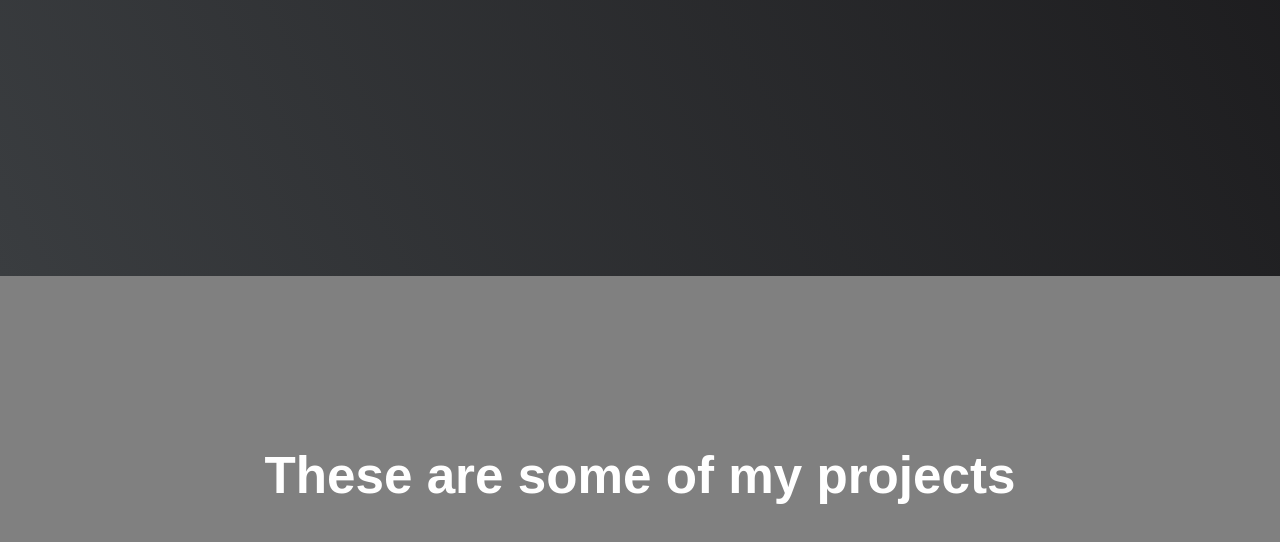
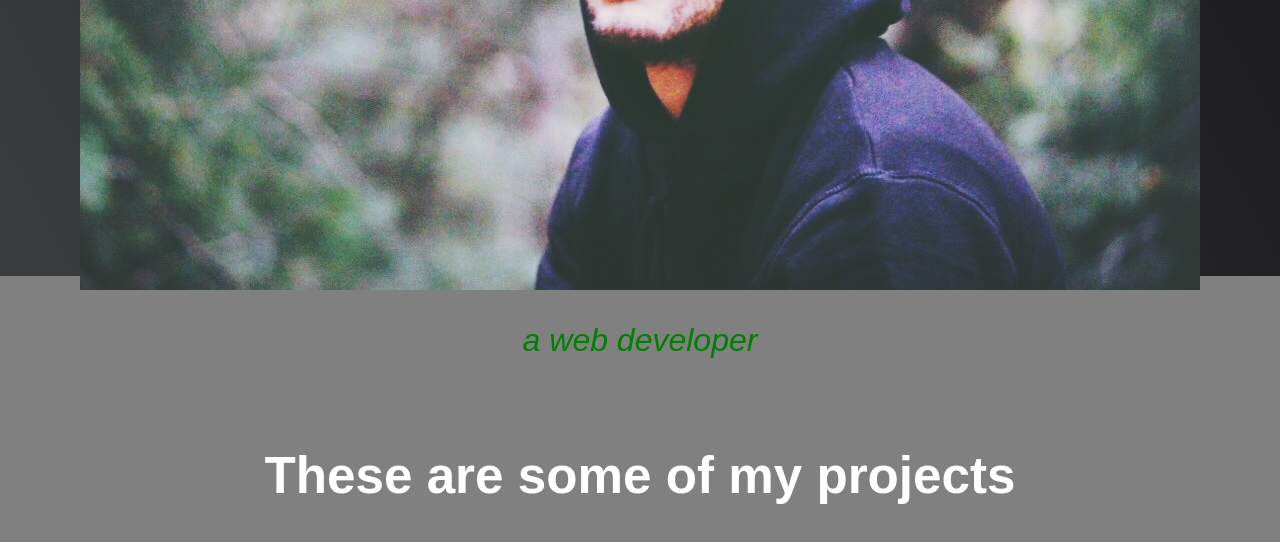
Before and after one commit to platano91/02-Challenge, a plain HTML site: page index.html in a window 1280 px wide. Shown: the part 524-1066 px from the top of the page. Drawn offline with Linux system fonts and the light colour scheme.

Commit message:
added image to aboutMe

```diff
--- a/index.html
+++ b/index.html
@@ -26,6 +26,7 @@
     </header>
     <section id="welcome-section" class="welcome-section">
         <h1>Hey I am Sam</h1>
+        <img src="./Assets/images/IMG_0617.JPG" />
         <p>a web developer</p>
     </section>
     <section id="projects" class="projects">
```
Also changed, not shown: Assets/images/IMG_0617.JPG (added), 4 other files.
